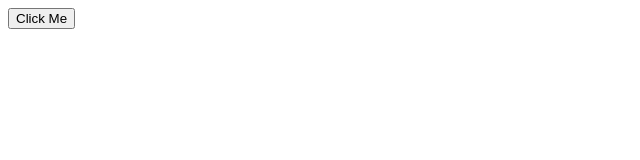
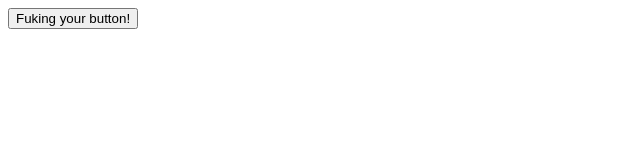
Before and after one commit to BenGardiner123/LachiesTypeScript_Todo, a website with bundled scripts: page index.html in a window 1280 px wide. Shown: the whole page, without its empty margins (0-640 px from the left). Built offline with nearby package versions, Linux system fonts and the light colour scheme.

Commit message:
getting ready to work on the bookmark

```diff
--- a/index.html
+++ b/index.html
@@ -6,7 +6,7 @@
     <title>Document</title>
 </head>
 <body>
-    <button id="myButton">Click Me</button>
+    <button id="myButton">Fuking your button!</button>
     <div id="todoContainer"></div>
 
     <script type="text/javascript" src="dist/index.js"></script>
--- a/package.json
+++ b/package.json
@@ -14,6 +14,7 @@
     "concurrently": "^5.2.0",
     "live-server": "^1.2.1",
     "ts-loader": "^7.0.4",
+    "ts-node-dev": "^1.0.0-pre.44",
     "typescript": "^3.8.3",
     "webpack": "^4.43.0",
     "webpack-cli": "^3.3.11",
--- a/src/todo.ts
+++ b/src/todo.ts
@@ -7,7 +7,6 @@ export class Todo {
     }
 
 }
-
 
 export class TodoElement {
     todo: Todo;
--- a/tsconfig.json
+++ b/tsconfig.json
@@ -4,9 +4,7 @@
     // "incremental": true,                   /* Enable incremental compilation */
     "target": "es6", /* Specify ECMAScript target version: 'ES3' (default), 'ES5', 'ES2015', 'ES2016', 'ES2017', 'ES2018', 'ES2019', 'ES2020', or 'ESNEXT'. */
     "module": "commonjs", /* Specify module code generation: 'none', 'commonjs', 'amd', 'system', 'umd', 'es2015', 'es2020', or 'ESNext'. */
-    "lib": [ "es2016",
-      "dom",
-      "es5"],                             /* Specify library files to be included in the compilation. */
+    //"lib":                             /* Specify library files to be included in the compilation. */
     // "allowJs": true,                       /* Allow javascript files to be compiled. */
     // "checkJs": true,                       /* Report errors in .js files. */
     // "jsx": "preserve",                     /* Specify JSX code generation: 'preserve', 'react-native', or 'react'. */
```
Also changed, not shown: 1 other file.
